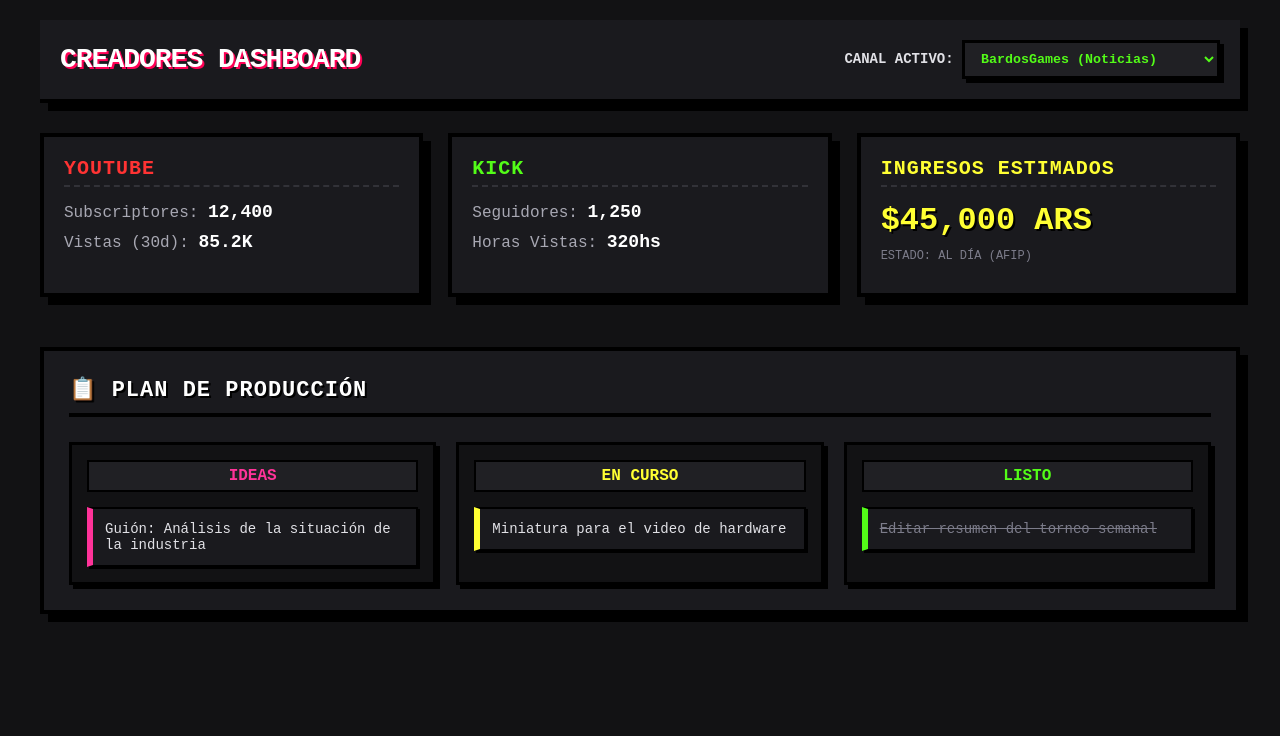
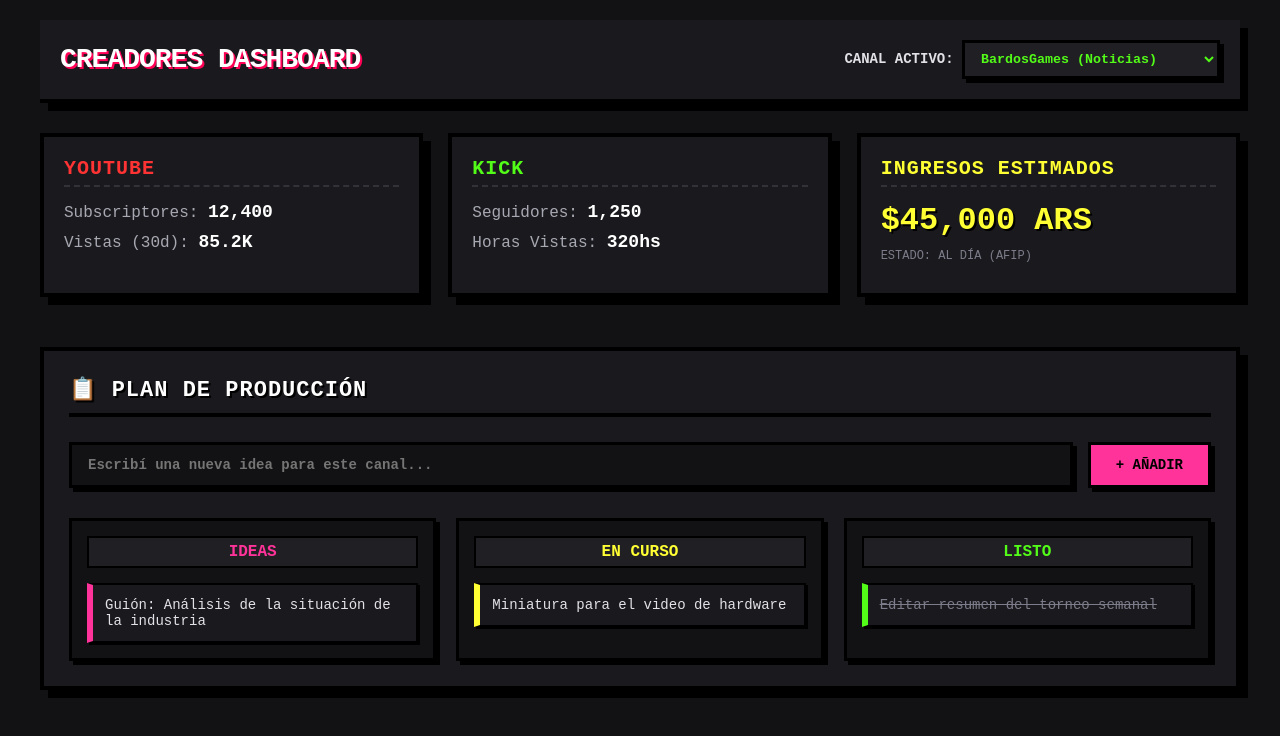
Before and after one commit to SantiagoDelgado777/creadores-dashboard, a React (Vite) app: page / in a window 1280 px wide. Shown: the top 736 px of the page. Built offline with nearby package versions, Linux system fonts and the light colour scheme.

Commit message:
feat: formulario interactivo de tareas con estilos comic

```diff
--- a/src/App.jsx
+++ b/src/App.jsx
@@ -1,8 +1,8 @@
 import { useState } from 'react'
 
 function App() {
-  // Datos simulados (Mock Data) ampliados con tareas para la agenda
-  const datosCanales = {
+  // 1. Ahora pasamos los datos al Estado de React para que muten en caliente
+  const [datosCanales, setDatosCanales] = useState({
     bardosgames: {
       nombre: "BardosGames (Noticias)",
       youtube: { subs: "12,400", vistas: "85.2K" },
@@ -25,10 +25,38 @@
         { id: 3, titulo: "Corregir bug de colisiones en las paredes", estado: "listo" }
       ]
     }
-  }
+  })
 
   const [canalActivo, setCanalActivo] = useState('bardosgames')
+
+  // Estado local para controlar el texto que escribe el usuario en el input
+  const [nuevaTareaTexto, setNuevaTareaTexto] = useState('')
+
   const canalInfo = datosCanales[canalActivo]
+
+  // 2. Función lógica para agregar la nueva tarea adentro del canal correcto
+  const handleAgregarTarea = (e) => {
+    e.preventDefault() // Evita que la página se recargue al enviar el formulario
+    if (!nuevaTareaTexto.trim()) return // Si está vacío, no hace nada
+
+    // Creamos el nuevo objeto de la tarea
+    const nuevaTarea = {
+      id: Date.now(), // ID único basado en el tiempo
+      titulo: nuevaTareaTexto,
+      estado: 'idea' // Arranca siempre como idea
+    }
+
+    // Actualizamos el estado de React manteniendo todo lo viejo pero sumando la tarea
+    setDatosCanales({
+      ...datosCanales,
+      [canalActivo]: {
+        ...datosCanales[canalActivo],
+        tareas: [...datosCanales[canalActivo].tareas, nuevaTarea]
+      }
+    })
+
+    setNuevaTareaTexto('') // Limpiamos el input del formulario
+  }
 
   return (
     <div className="dashboard-container">
@@ -49,7 +77,7 @@
         </div>
       </header>
 
-      {/* CONTENIDO DEL DASHBOARD: MÉTRICAS */}
+      {/* MÉTRICAS */}
       <main className="dashboard-grid">
         <div className="metric-card youtube-card">
           <div className="card-header"><h2>YOUTUBE</h2></div>
@@ -76,9 +104,21 @@
         </div>
       </main>
 
-      {/* SECCIÓN 2: PLANIFICADOR DE CONTENIDO (AGENDA) */}
+      {/* SECCIÓN 2: PLANIFICADOR DE CONTENIDO */}
       <section className="agenda-section">
         <h2 className="agenda-titulo">📋 PLAN DE PRODUCCIÓN</h2>
+
+        {/* FORMULARIO PARA AÑADIR TAREAS */}
+        <form onSubmit={handleAgregarTarea} className="agenda-form">
+          <input
+            type="text"
+            placeholder="Escribí una nueva idea para este canal..."
+            value={nuevaTareaTexto}
+            onChange={(e) => setNuevaTareaTexto(e.target.value)}
+            className="agenda-input"
+          />
+          <button type="submit" className="agenda-btn">+ AÑADIR</button>
+        </form>
 
         <div className="kanban-board">
           {/* Columna: IDEAS */}
--- a/src/style.css
+++ b/src/style.css
@@ -183,3 +183,52 @@
   text-decoration: line-through;
   color: #7c7c8a;
 }
+
+/* --- ESTILOS DEL FORMULARIO DE TAREAS --- */
+.agenda-form {
+  display: flex;
+  gap: 15px;
+  margin-bottom: 30px;
+}
+
+.agenda-input {
+  flex: 1;
+  background: #121214;
+  border: 3px solid #000;
+  padding: 12px 16px;
+  color: #fff;
+  font-family: inherit;
+  font-size: 14px;
+  font-weight: bold;
+  box-shadow: 4px 4px 0px #000;
+  outline: none;
+}
+
+.agenda-input:focus {
+  border-color: #ff3399; /* Borde rosa al escribir */
+}
+
+.agenda-btn {
+  background: #ff3399; /* Rosa fuerte */
+  color: #000;
+  border: 3px solid #000;
+  padding: 0 25px;
+  font-family: inherit;
+  font-weight: 900;
+  font-size: 14px;
+  text-transform: uppercase;
+  cursor: pointer;
+  box-shadow: 4px 4px 0px #000;
+  transition: transform 0.05s ease;
+}
+
+.agenda-btn:hover {
+  background: #ff0055;
+  transform: translate(-1px, -1px);
+  box-shadow: 5px 5px 0px #000;
+}
+
+.agenda-btn:active {
+  transform: translate(2px, 2px);
+  box-shadow: 2px 2px 0px #000;
+}
```
